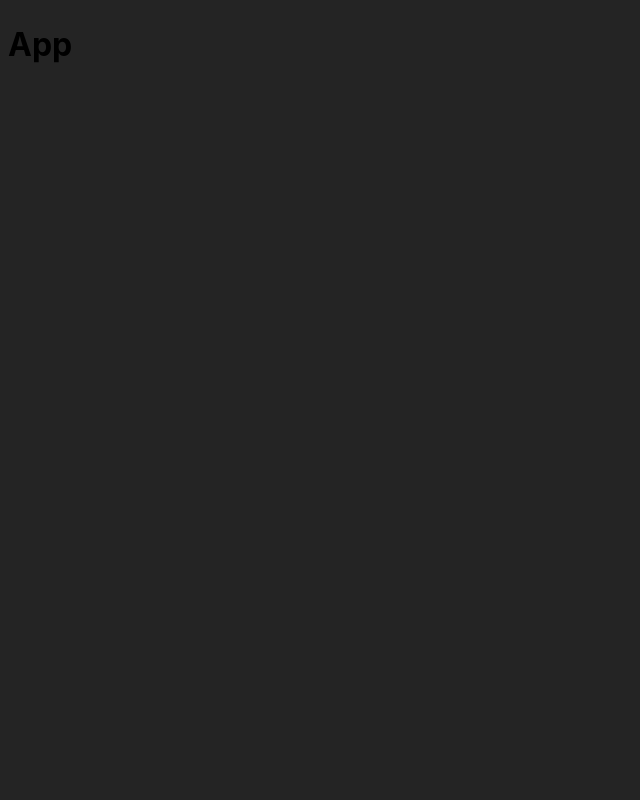
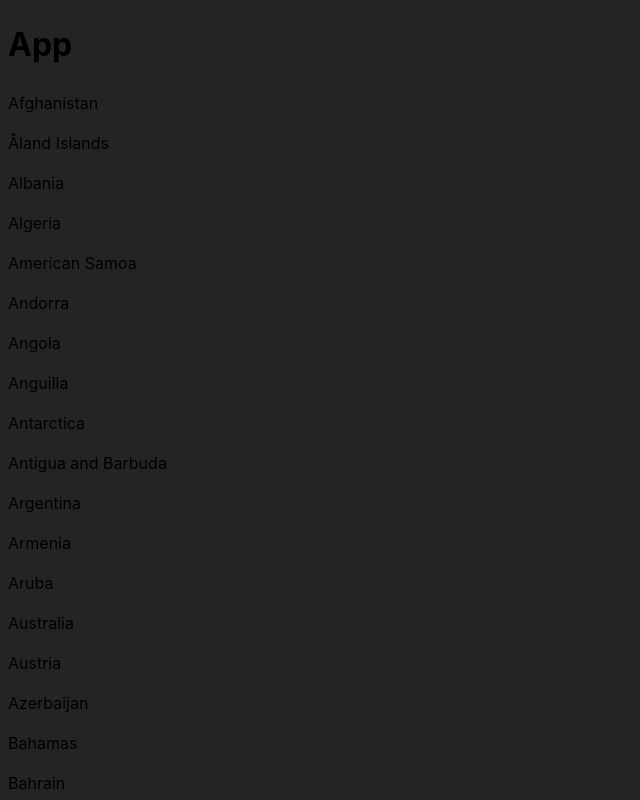
Before and after one commit to heiderick13/countries-api, a React app: page / in a window 1280 px wide. Shown: the top 800 px of the page, without its empty margins (0-640 px from the left). Built offline with nearby package versions, Linux system fonts and the light colour scheme; the HTML template or start-up script is replaced by a standard one.

Commit message:
:sparkles: import data from json file

```diff
--- a/src/App.jsx
+++ b/src/App.jsx
@@ -1,7 +1,13 @@
+import { useEffect, useState } from "react";
+import data from "./data.json";
+
 function App() {
   return (
     <>
       <h1>App</h1>
+      {data.map((country) => (
+        <p>{country.name}</p>
+      ))}
     </>
   );
 }
```
